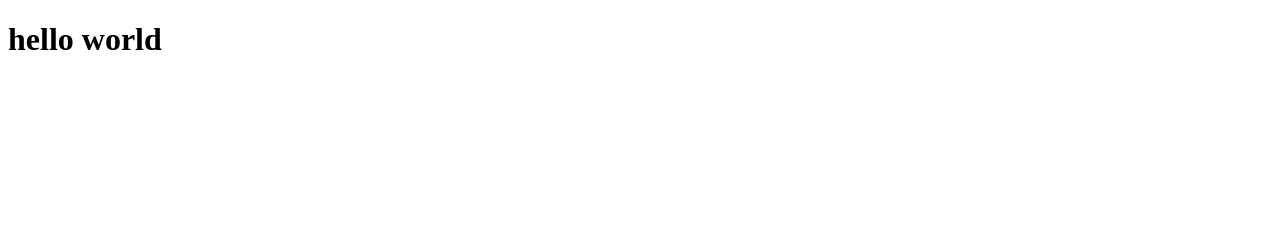
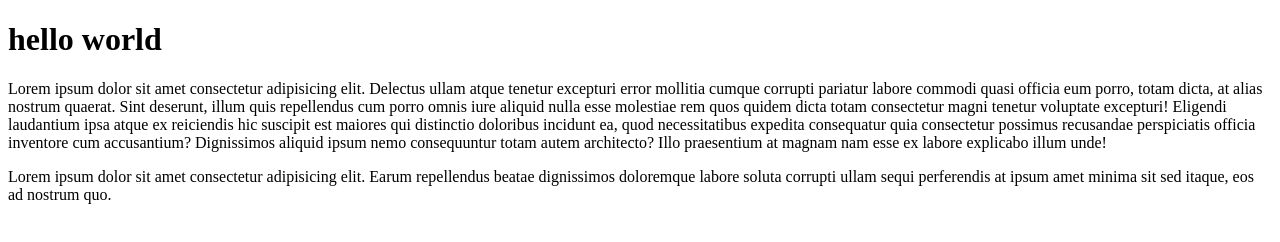
Before and after one commit to Ustozzz/tajriba, a plain HTML site: page index.html in a window 1280 px wide. Drawn offline with Linux system fonts and the light colour scheme.

Commit message:
p and span
yangi animatsiya

```diff
--- a/index.html
+++ b/index.html
@@ -10,6 +10,12 @@
 
 <body>
     <h1>hello world</h1>
+    <p>Lorem ipsum dolor sit amet consectetur adipisicing elit. Delectus ullam atque tenetur excepturi error mollitia cumque corrupti pariatur labore commodi quasi officia eum porro, totam dicta, at alias nostrum quaerat. Sint deserunt, illum quis repellendus
+        cum porro omnis iure aliquid nulla esse molestiae rem quos quidem dicta totam consectetur magni tenetur voluptate excepturi! Eligendi laudantium ipsa atque ex reiciendis hic suscipit est maiores qui distinctio doloribus incidunt ea, quod necessitatibus
+        expedita consequatur quia consectetur possimus recusandae perspiciatis officia inventore cum accusantium? Dignissimos aliquid ipsum nemo consequuntur totam autem architecto? Illo praesentium at magnam nam esse ex labore explicabo illum unde!</p>
+    <div>
+        <span>Lorem ipsum dolor sit amet consectetur adipisicing elit. Earum repellendus beatae dignissimos doloremque labore soluta corrupti ullam sequi perferendis at ipsum amet minima sit sed itaque, eos ad nostrum quo.</span>
+    </div>
 </body>
 
 </html>
```
